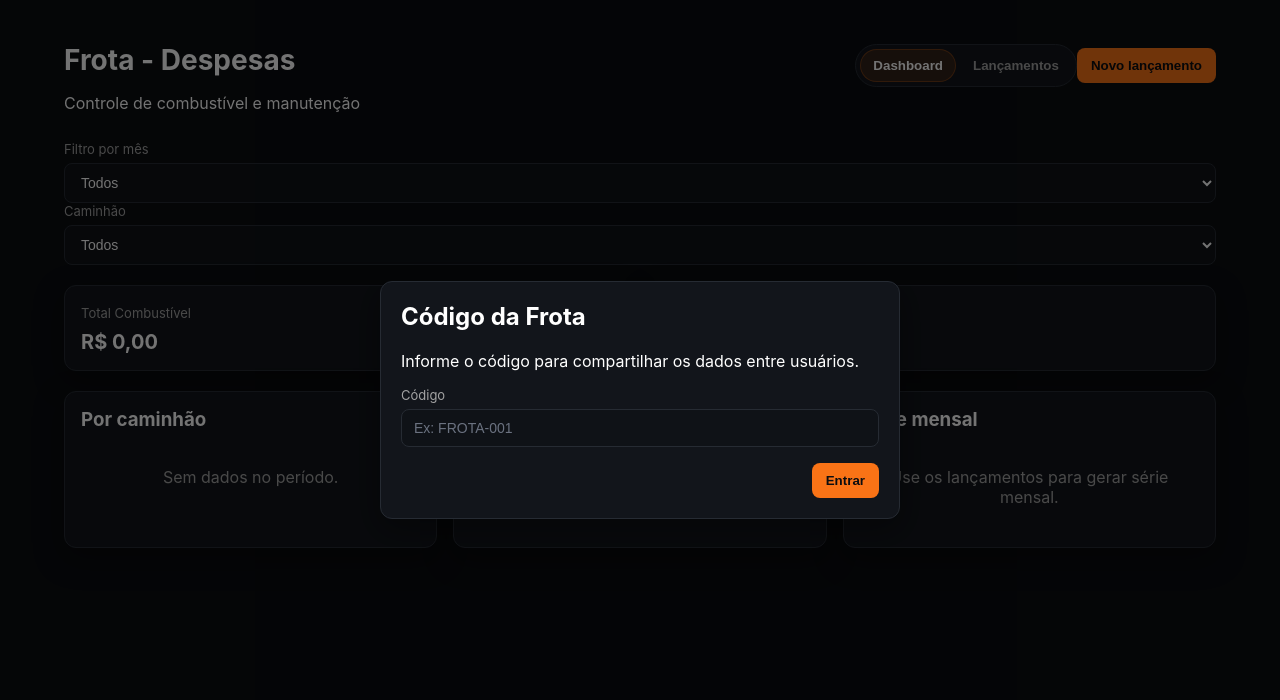
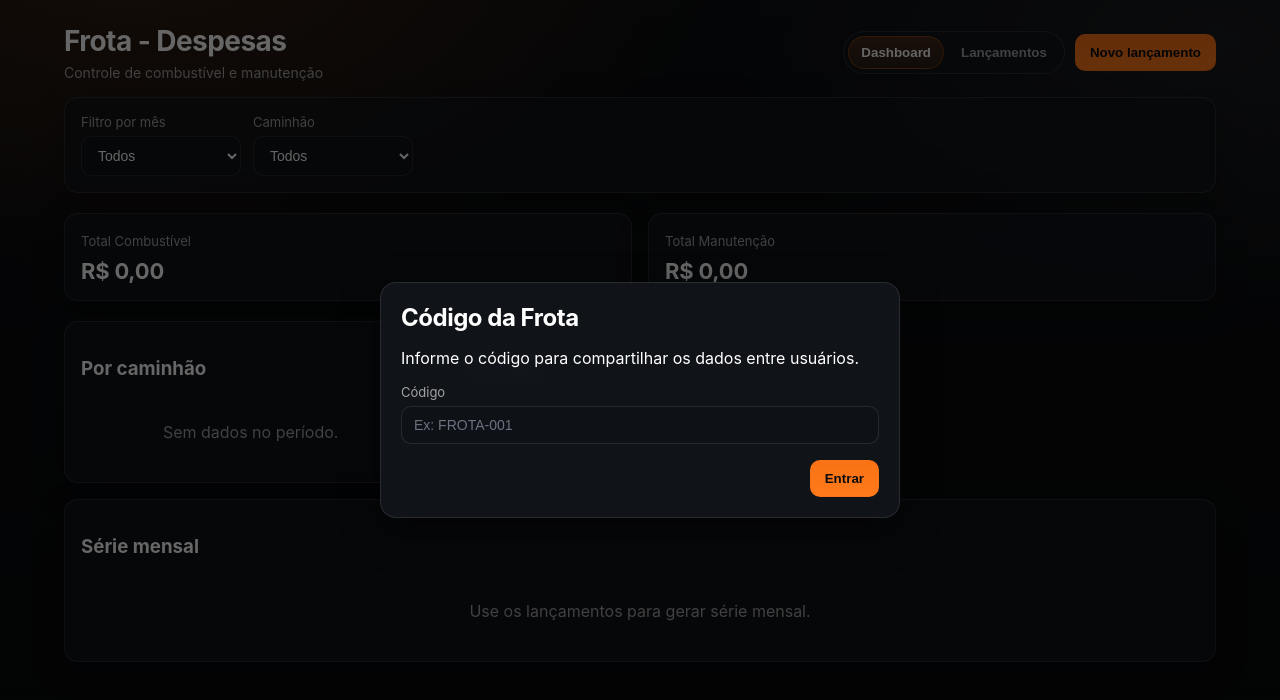
Before and after one commit to henriquedaniel081002-afk/Frota-MMA, a Next.js app: page / in a window 1280 px wide. Shown: the top 700 px of the page. Built offline with nearby package versions, Linux system fonts and the light colour scheme.

Commit message:
style: moderniza layout dark (laranja, branco e preto)

```diff
--- a/app/globals.css
+++ b/app/globals.css
@@ -2,31 +2,55 @@
   color-scheme: dark;
   font-family: "Inter", "Segoe UI", system-ui, -apple-system, sans-serif;
 
-  /* Paleta: preto/cinza + branco + laranja */
+  /* Paleta: preto + branco + laranja (tema escuro) */
   --bg: #0b0d10;
+  --bg-2: #07080a;
   --card: #12151b;
+  --card-2: #0f1217;
   --text: #ffffff;
   --muted: #a3a3a3;
+
   --primary: #f97316;
   --primary-strong: #fb923c;
   --danger: #ef4444;
-  --border: #262b33;
-  --input: #0f1217;
-  --shadow: 0 10px 30px rgba(0, 0, 0, 0.35);
+
+  --border: rgba(255, 255, 255, 0.1);
+  --border-strong: rgba(249, 115, 22, 0.35);
+
+  --shadow: 0 14px 40px rgba(0, 0, 0, 0.45);
+  --shadow-soft: 0 10px 30px rgba(0, 0, 0, 0.28);
+
+  --ring: 0 0 0 4px rgba(249, 115, 22, 0.22);
 }
 
 * {
   box-sizing: border-box;
 }
 
+html,
+body {
+  height: 100%;
+}
+
 body {
   margin: 0;
-  background: var(--bg);
+  background: radial-gradient(
+      1000px 600px at 10% -10%,
+      rgba(249, 115, 22, 0.18),
+      transparent 60%
+    ),
+    radial-gradient(
+      900px 500px at 95% 5%,
+      rgba(255, 255, 255, 0.06),
+      transparent 55%
+    ),
+    linear-gradient(180deg, var(--bg), var(--bg-2));
   color: var(--text);
 }
 
 a {
   color: inherit;
+  text-decoration: none;
 }
 
 main {
@@ -35,31 +59,49 @@ main {
   padding: 24px;
 }
 
-h1 {
-  font-size: 28px;
-  margin-bottom: 0;
-}
-
-h3 {
-  margin: 0 0 12px 0;
+/* Layout */
+.container {
+  display: flex;
+  flex-direction: column;
+  gap: 16px;
 }
 
 .header {
   display: flex;
   flex-wrap: wrap;
-  gap: 12px;
-  align-items: baseline;
+  gap: 12px 16px;
+  align-items: center;
   justify-content: space-between;
-  margin-bottom: 12px;
 }
 
+.header h1 {
+  font-size: 28px;
+  margin: 0;
+  letter-spacing: -0.02em;
+}
+
+.subtitle {
+  margin: 6px 0 0 0;
+  color: var(--muted);
+  font-size: 14px;
+}
+
+.header-actions {
+  display: flex;
+  gap: 10px;
+  align-items: center;
+  flex-wrap: wrap;
+}
+
+/* Tabs */
 .tabs {
   display: inline-flex;
-  background: var(--card);
+  background: rgba(18, 21, 27, 0.65);
   border: 1px solid var(--border);
   border-radius: 999px;
   padding: 4px;
   gap: 4px;
+  backdrop-filter: blur(10px);
 }
 
 .tab {
@@ -69,24 +111,37 @@ h3 {
   background: transparent;
   border: 1px solid transparent;
   color: var(--muted);
+  transition: background 160ms ease, border-color 160ms ease, color 160ms ease;
+}
+
+.tab:hover {
+  color: var(--text);
+  border-color: rgba(255, 255, 255, 0.1);
 }
 
 .tab.active {
-  background: rgba(249, 115, 22, 0.14);
+  background: linear-gradient(
+    180deg,
+    rgba(249, 115, 22, 0.22),
+    rgba(249, 115, 22, 0.1)
+  );
   color: var(--text);
-  border-color: rgba(249, 115, 22, 0.3);
+  border-color: var(--border-strong);
 }
 
+/* Forms / Filters */
+.filters,
 .toolbar {
   display: flex;
   flex-wrap: wrap;
   gap: 12px;
   align-items: flex-end;
-  background: var(--card);
+  background: rgba(18, 21, 27, 0.7);
   padding: 16px;
-  border-radius: 12px;
+  border-radius: 14px;
   border: 1px solid var(--border);
-  box-shadow: var(--shadow);
+  box-shadow: var(--shadow-soft);
+  backdrop-filter: blur(10px);
 }
 
 .field {
@@ -105,25 +160,21 @@ input,
 select,
 textarea {
   padding: 10px 12px;
-  border-radius: 8px;
+  border-radius: 10px;
   border: 1px solid var(--border);
   font-size: 14px;
-  background: var(--input);
+  background: rgba(15, 18, 23, 0.9);
   color: var(--text);
+  outline: none;
+  transition: border-color 140ms ease, box-shadow 140ms ease, background 140ms ease;
 }
 
-/* Recharts (eixos, labels e tooltip) */
-.recharts-cartesian-axis-tick-value,
-.recharts-text,
-.recharts-legend-item-text {
-  fill: var(--muted);
-}
-
-.recharts-tooltip-wrapper .recharts-default-tooltip {
-  background-color: #0b0d10 !important;
-  border: 1px solid var(--border) !important;
-  color: var(--text) !important;
-  border-radius: 10px !important;
+input:focus,
+select:focus,
+textarea:focus {
+  border-color: rgba(249, 115, 22, 0.55);
+  box-shadow: var(--ring);
+  background: rgba(15, 18, 23, 1);
 }
 
 input::placeholder,
@@ -135,23 +186,43 @@ textarea {
   resize: vertical;
 }
 
+/* Buttons */
 button {
-  border: none;
-  border-radius: 8px;
+  border: 1px solid var(--border);
+  border-radius: 10px;
   padding: 10px 14px;
-  font-weight: 600;
+  font-weight: 700;
   cursor: pointer;
-  background: var(--card);
+  background: rgba(18, 21, 27, 0.75);
   color: var(--text);
+  transition: transform 100ms ease, background 160ms ease, border-color 160ms ease,
+    box-shadow 160ms ease;
+  backdrop-filter: blur(10px);
+}
+
+button:hover {
+  border-color: rgba(255, 255, 255, 0.14);
+  background: rgba(18, 21, 27, 0.92);
+}
+
+button:active {
+  transform: translateY(1px);
+}
+
+button:focus-visible {
+  outline: none;
+  box-shadow: var(--ring);
+  border-color: rgba(249, 115, 22, 0.55);
 }
 
 button.primary {
-  background: var(--primary);
+  background: linear-gradient(180deg, var(--primary), #ff7a1a);
+  border-color: rgba(249, 115, 22, 0.5);
   color: #0b0d10;
 }
 
 button.primary:hover {
-  background: var(--primary-strong);
+  background: linear-gradient(180deg, var(--primary-strong), #ff8a2b);
 }
 
 button.ghost {
@@ -160,27 +231,30 @@ button.ghost {
 }
 
 button.ghost:hover {
-  border-color: rgba(249, 115, 22, 0.4);
+  border-color: rgba(249, 115, 22, 0.35);
 }
 
 button.danger {
-  background: var(--danger);
+  background: linear-gradient(180deg, #ef4444, #dc2626);
+  border-color: rgba(239, 68, 68, 0.5);
   color: #0b0d10;
 }
 
+/* Cards */
 .cards {
   display: grid;
   grid-template-columns: repeat(auto-fit, minmax(220px, 1fr));
   gap: 16px;
-  margin: 20px 0;
+  margin: 4px 0 4px;
 }
 
 .card {
-  background: var(--card);
-  border-radius: 12px;
+  background: rgba(18, 21, 27, 0.75);
+  border-radius: 14px;
   padding: 16px;
   border: 1px solid var(--border);
-  box-shadow: var(--shadow);
+  box-shadow: var(--shadow-soft);
+  backdrop-filter: blur(10px);
 }
 
 .card span {
@@ -191,35 +265,70 @@ button.danger {
 .card strong {
   display: block;
   margin-top: 8px;
-  font-size: 20px;
+  font-size: 22px;
+  letter-spacing: -0.01em;
 }
 
+/* Content grid */
 .content-grid {
   display: grid;
   grid-template-columns: repeat(auto-fit, minmax(320px, 1fr));
   gap: 16px;
 }
 
+/* Tables */
+.table-card,
 .table-wrapper {
-  background: var(--card);
-  border-radius: 12px;
+  background: rgba(18, 21, 27, 0.75);
+  border-radius: 14px;
   border: 1px solid var(--border);
   padding: 16px;
   overflow-x: auto;
-  box-shadow: var(--shadow);
+  box-shadow: var(--shadow-soft);
+  backdrop-filter: blur(10px);
 }
 
+.table-header {
+  display: flex;
+  align-items: center;
+  justify-content: space-between;
+  gap: 12px;
+  margin-bottom: 8px;
+}
+
+.table-card h3,
+.table-wrapper h3 {
+  margin: 0 0 12px 0;
+}
+
+.table-card table,
 .table-wrapper table {
   width: 100%;
   border-collapse: collapse;
   font-size: 14px;
 }
 
+.table-card th,
+.table-card td,
 .table-wrapper th,
 .table-wrapper td {
   text-align: left;
   padding: 10px 8px;
-  border-bottom: 1px solid var(--border);
+  border-bottom: 1px solid rgba(255, 255, 255, 0.08);
+  white-space: nowrap;
+}
+
+.table-card thead th,
+.table-wrapper thead th {
+  color: rgba(255, 255, 255, 0.85);
+  font-size: 12px;
+  text-transform: uppercase;
+  letter-spacing: 0.06em;
+}
+
+.table-card tbody tr:hover,
+.table-wrapper tbody tr:hover {
+  background: rgba(249, 115, 22, 0.08);
 }
 
 .table-actions {
@@ -227,10 +336,27 @@ button.danger {
   gap: 8px;
 }
 
+/* Alerts / empty state */
+.alert {
+  padding: 12px 14px;
+  border-radius: 12px;
+  border: 1px solid rgba(239, 68, 68, 0.35);
+  background: rgba(239, 68, 68, 0.1);
+  color: rgba(255, 255, 255, 0.92);
+  box-shadow: var(--shadow-soft);
+}
+
+.empty-state {
+  padding: 24px;
+  text-align: center;
+  color: var(--muted);
+}
+
+/* Modal */
 .modal-backdrop {
   position: fixed;
   inset: 0;
-  background: rgba(0, 0, 0, 0.55);
+  background: rgba(0, 0, 0, 0.6);
   display: flex;
   align-items: center;
   justify-content: center;
@@ -238,16 +364,18 @@ button.danger {
 }
 
 .modal {
-  background: var(--card);
-  border-radius: 12px;
+  background: rgba(18, 21, 27, 0.92);
+  border-radius: 16px;
   padding: 20px;
   width: min(520px, 95vw);
   border: 1px solid var(--border);
   box-shadow: var(--shadow);
+  backdrop-filter: blur(10px);
 }
 
 .modal h2 {
-  margin-top: 0;
+  margin: 0 0 12px 0;
+  letter-spacing: -0.02em;
 }
 
 .modal-actions {
@@ -257,18 +385,33 @@ button.danger {
   margin-top: 16px;
 }
 
-.empty-state {
-  padding: 24px;
-  text-align: center;
-  color: var(--muted);
+/* Charts */
+.chart-card {
+  background: rgba(18, 21, 27, 0.75);
+  border-radius: 14px;
+  padding: 16px;
+  border: 1px solid var(--border);
+  box-shadow: var(--shadow-soft);
+  backdrop-filter: blur(10px);
 }
 
-.chart-card {
-  background: var(--card);
-  border-radius: 12px;
-  padding: 16px;
-  border: 1px solid var(--border);
-  box-shadow: var(--shadow);
+.chart-card.full {
+  grid-column: 1 / -1;
+}
+
+/* Recharts (eixos, labels e tooltip) */
+.recharts-cartesian-axis-tick-value,
+.recharts-text,
+.recharts-legend-item-text {
+  fill: rgba(255, 255, 255, 0.7);
+}
+
+.recharts-tooltip-wrapper .recharts-default-tooltip {
+  background-color: rgba(11, 13, 16, 0.95) !important;
+  border: 1px solid var(--border) !important;
+  color: var(--text) !important;
+  border-radius: 12px !important;
+  box-shadow: var(--shadow-soft) !important;
 }
 
 @media (max-width: 720px) {
@@ -276,6 +419,7 @@ button.danger {
     padding: 16px;
   }
 
+  .filters,
   .toolbar {
     flex-direction: column;
     align-items: stretch;
@@ -284,4 +428,8 @@ button.danger {
   .header {
     align-items: stretch;
   }
+
+  .header-actions {
+    justify-content: space-between;
+  }
 }
```
